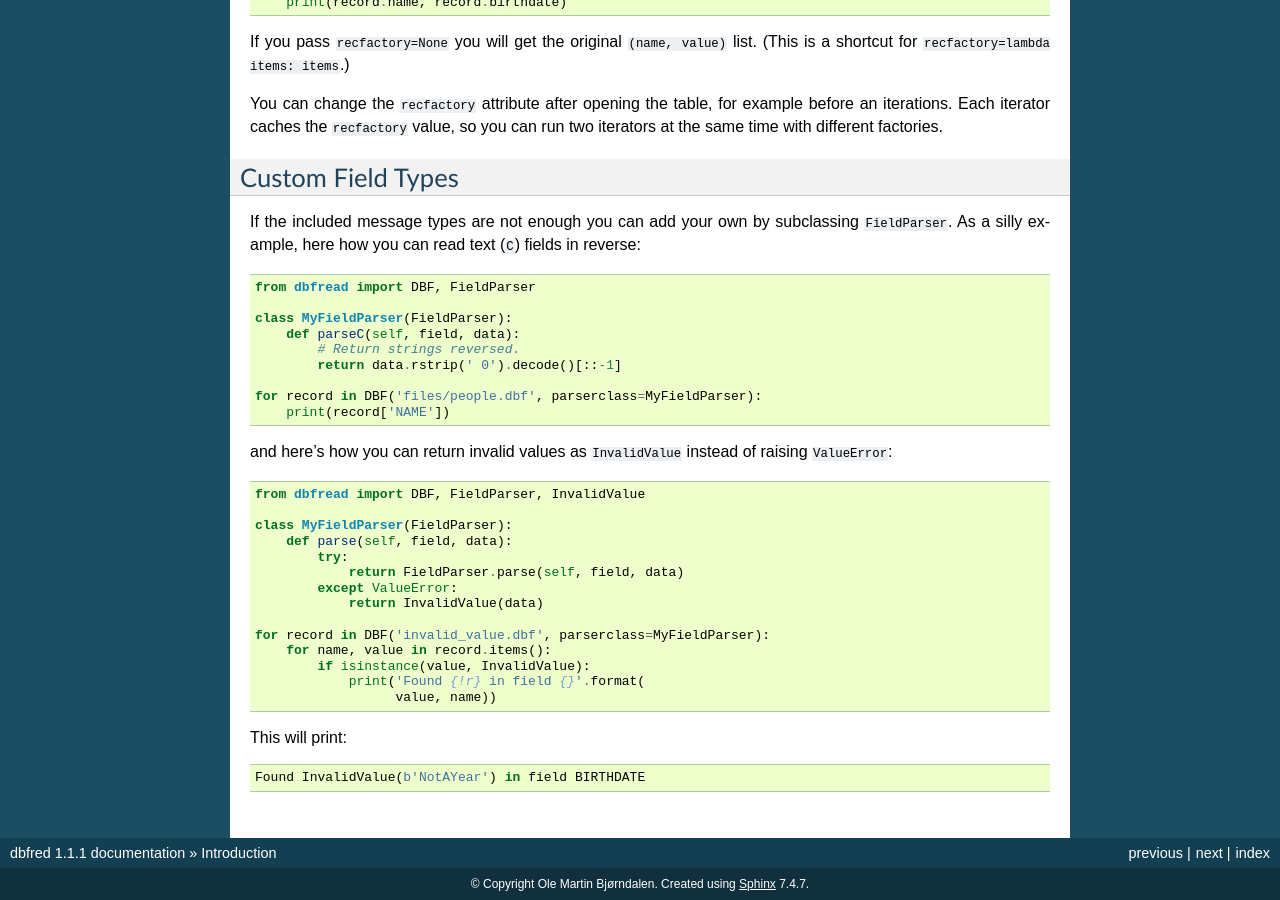
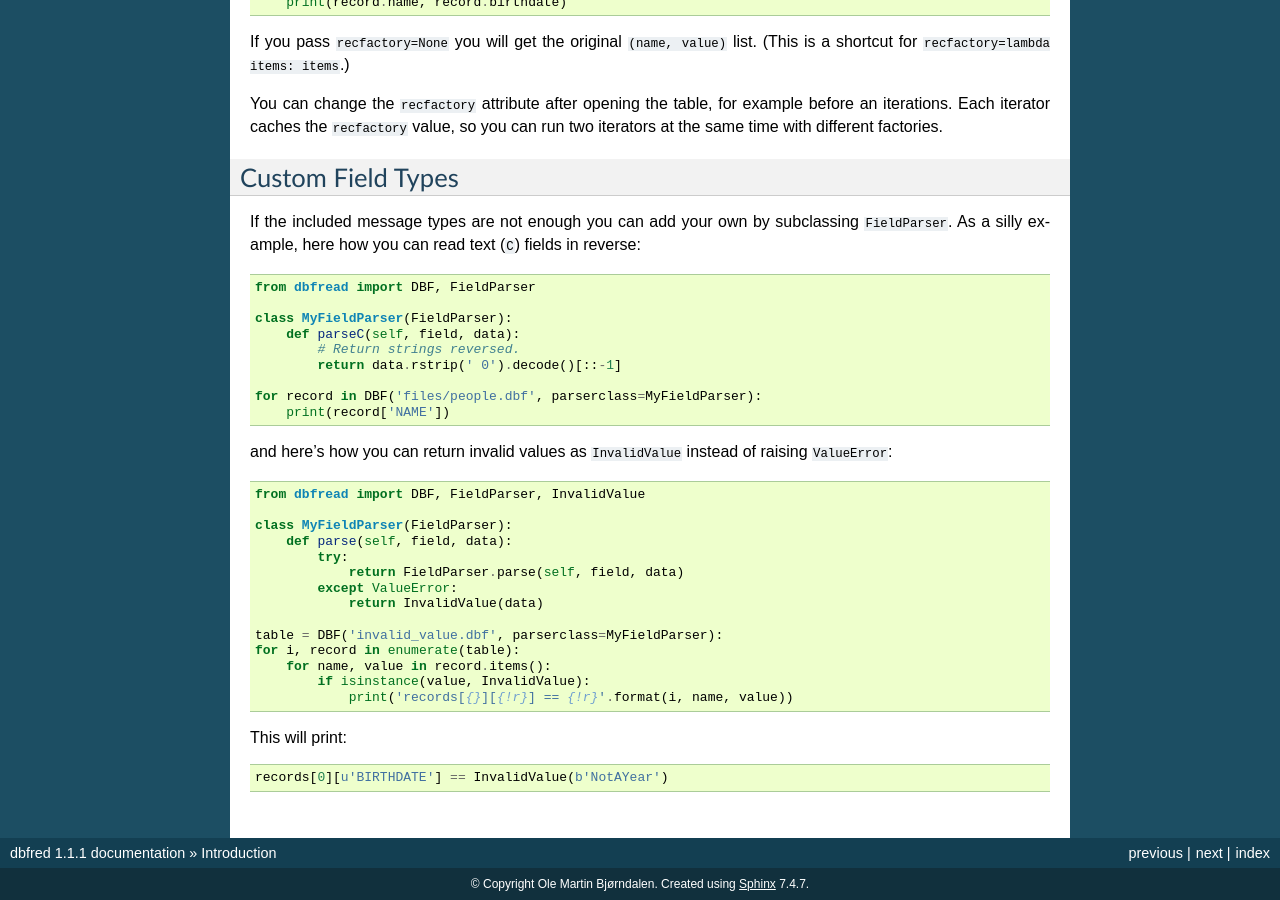
Before and after one commit to olemb/dbfread, a Sphinx documentation site: the page built from docs/introduction.rst, in a window 1280 px wide and 900 px high, scrolled down 2262 px. Built offline with Sphinx 7.4.7, drawn with Linux system fonts in a browser that asks for light colours.

Commit message:
Updated example.

```diff
--- a/docs/introduction.rst
+++ b/docs/introduction.rst
@@ -181,12 +181,12 @@ instead of raising ``ValueError``::
             except ValueError:
                 return InvalidValue(data)
 
-    for record in DBF('invalid_value.dbf', parserclass=MyFieldParser):
+    table = DBF('invalid_value.dbf', parserclass=MyFieldParser):
+    for i, record in enumerate(table):
         for name, value in record.items():
             if isinstance(value, InvalidValue):
-                print('Found {!r} in field {}'.format(
-                      value, name))
+                print('records[{}][{!r}] == {!r}'.format(i, name, value))
 
 This will print::
 
-    Found InvalidValue(b'NotAYear') in field BIRTHDATE
+    records[0][u'BIRTHDATE'] == InvalidValue(b'NotAYear')
```
Also changed, not shown: 1 other file.
